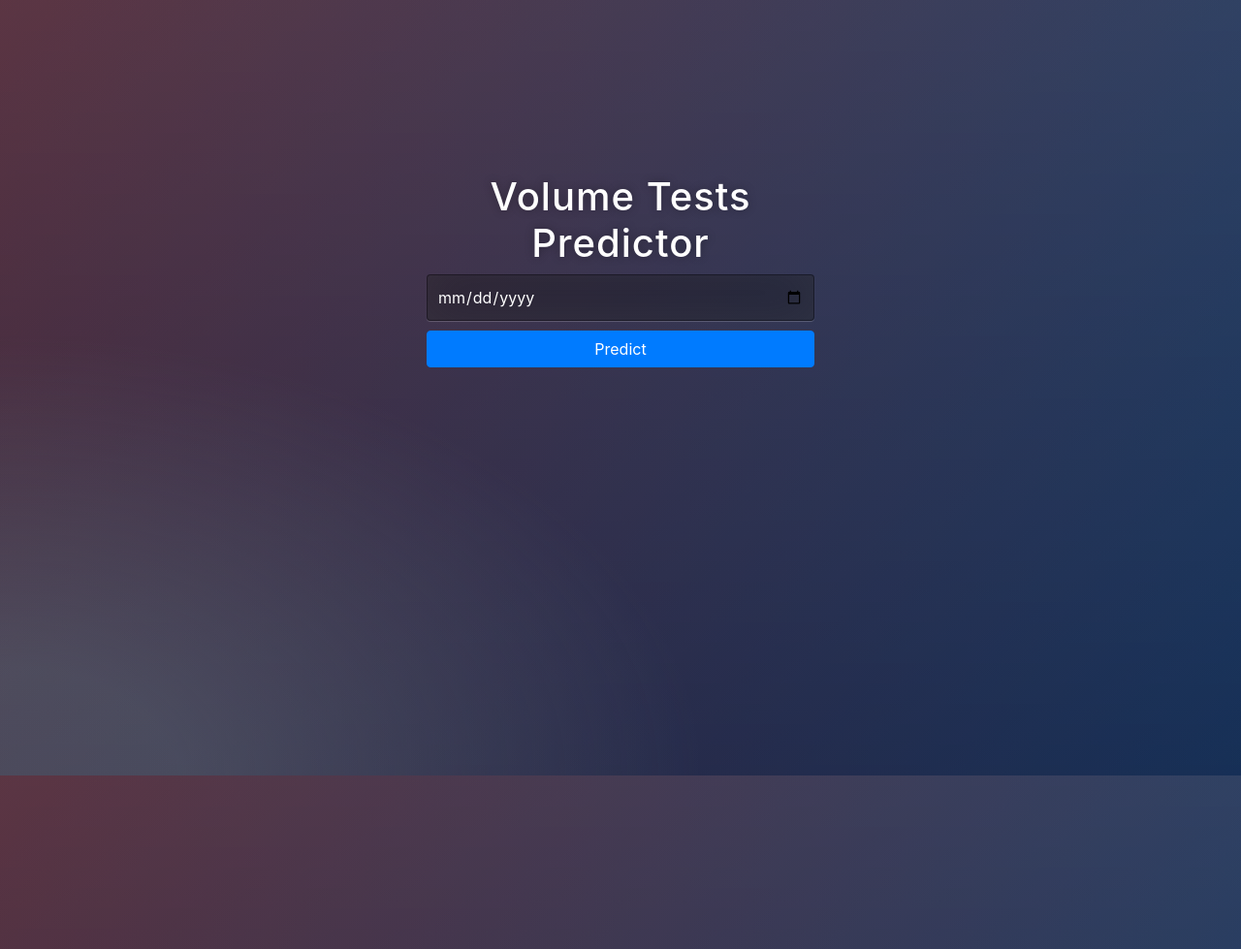
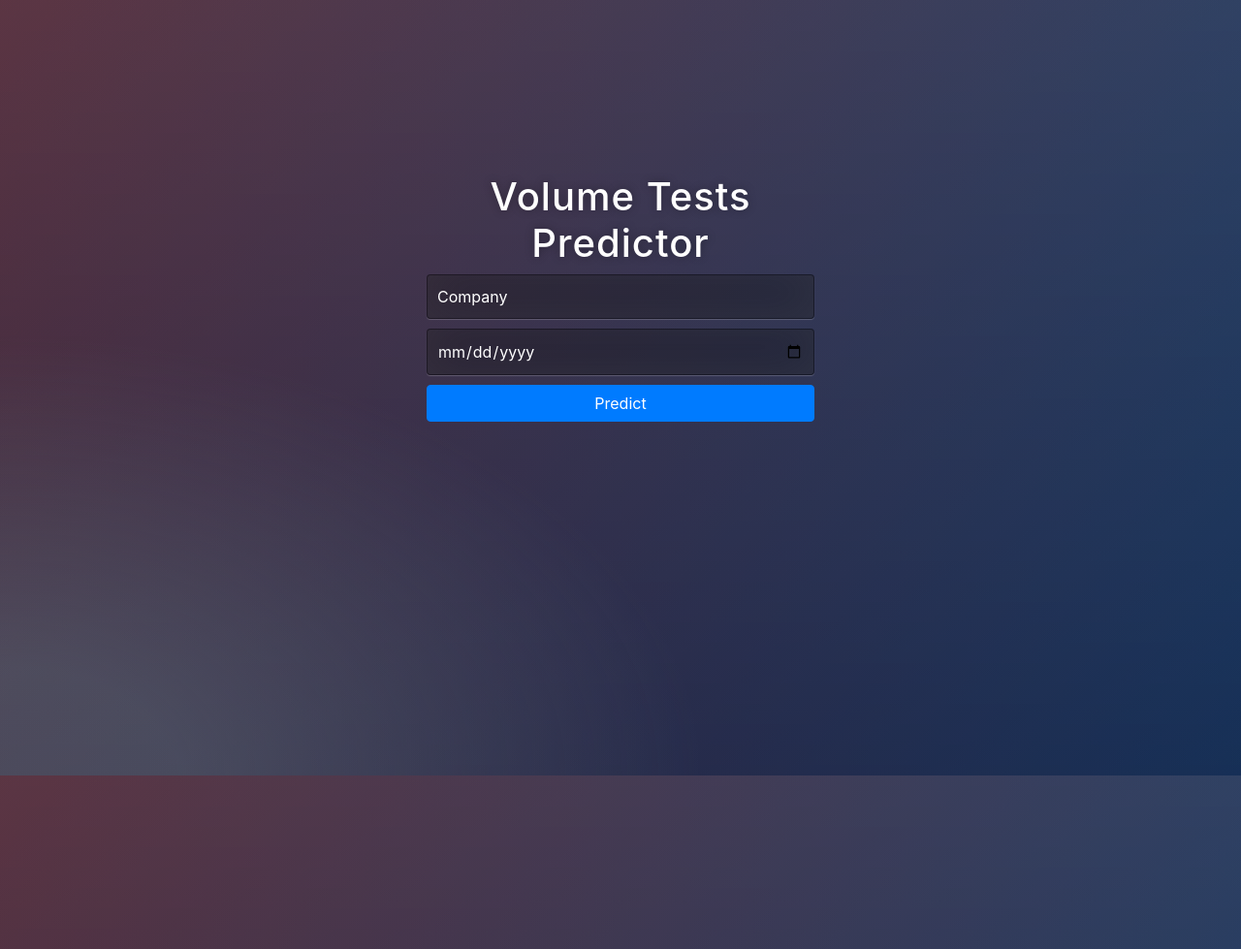
Before and after one commit to Shane-Bowen/fyp_flask_webapp, a Flask app: page / in a window 1280 px wide. Shown: the whole page at 97% size. Run offline with Flask 2, Linux system fonts and the light colour scheme; some libraries are stand-ins or nearby versions.

Commit message:
added select companies

```diff
--- a/static/css/style.css
+++ b/static/css/style.css
@@ -41,3 +41,7 @@ body {
 	box-shadow: inset 0 -5px 45px rgba(100,100,100,0.2), 0 1px 1px rgba(255,255,255,0.2);
 	transition: box-shadow .5s ease;
 }
+
+::placeholder {
+  color: #fff;
+}
--- a/templates/index.html
+++ b/templates/index.html
@@ -27,6 +27,7 @@
 
      <!-- Main Input For Receiving Query to our ML -->
     <form action="{{ url_for('predict')}}"method="post">
+        	<input type="number" name="company_id" placeholder="Company" required="required" />
     	<input type="date" name="date" placeholder="Date" required="required" />
         <button type="submit" class="btn btn-primary btn-block btn-large">Predict</button>
     </form>
```
